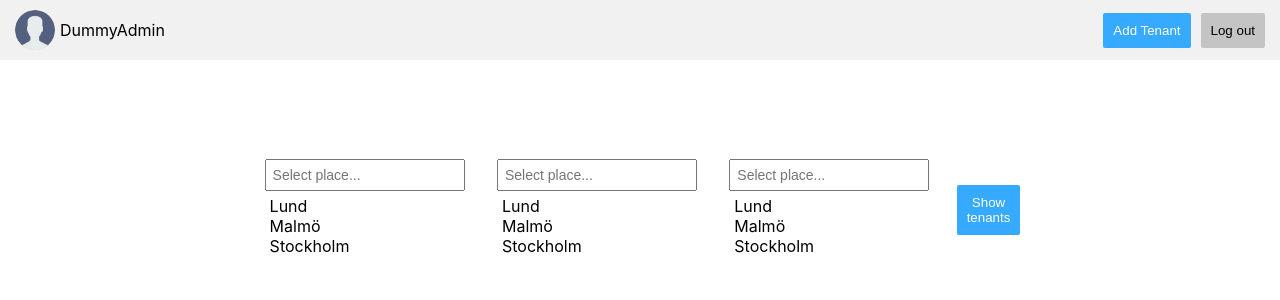
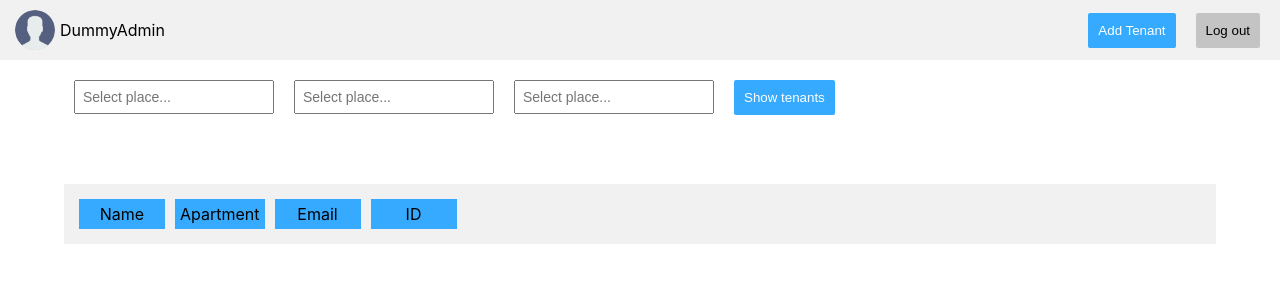
Before and after one commit to Claudiu-Ionel/LaundryDay, a React (Create React App) app: page /DBMS in a window 1280 px wide. Shown: the top 300 px of the page. Built offline with nearby package versions, Linux system fonts and the light colour scheme.

Commit message:
removed helmet for now , added tenants components in DBMS page

```diff
--- a/package.json
+++ b/package.json
@@ -13,7 +13,7 @@
     "mysql": "^2.18.1",
     "react": "^17.0.2",
     "react-dom": "^17.0.2",
-    "react-helmet": "^6.1.0",
+    "react-helmet-async": "^1.0.9",
     "react-scripts": "4.0.3",
     "web-vitals": "^1.1.2"
   },
--- a/src/App.js
+++ b/src/App.js
@@ -3,16 +3,16 @@ import './App.css';
 import RegistrationDBMS from './pages/Registration_DBMS.jsx'
 import LoginDBMS from './pages/Login_DBMS.jsx'
 import DBMS from './pages/DBMS';
-import { Helmet } from 'react-helmet';
+
 function App() {
   return (
-    <div className="App">
-      <Helmet>
-        <title>Våran Tvättstuga</title>
-      </Helmet>
+    <>
+      <div className="App">
         {/* <LoginDBMS /> */}
         <DBMS />
-    </div>
+      </div>
+    </>
+
   );
 }
 
--- a/src/Components/Dropdown_input/Dropdown_input.css
+++ b/src/Components/Dropdown_input/Dropdown_input.css
@@ -1,27 +1,41 @@
+#search-menu {
+  width: 90%;
+  display: flex;
+  flex-direction: row;
+  justify-content: flex-start;
+  align-items: flex-start;
+  margin-top: 20px;
+}
+
 .input-wrapper {
   display: flex;
   flex-direction: column;
   justify-content: center;
   margin: 0px 10px;
   position: relative;
-  width: 100%;
-  height: 300px;
 }
 
 input.dropdown_input {
-  padding: 6px;
+  padding: 7px;
   width: 200px;
+
   font-size: 14px;
 }
 
 .choice-list {
   display: flex;
+  visibility: hidden;
   flex-direction: column;
   align-items: flex-start;
   padding: 5px;
+  transition: visibility 0.1s;
 }
-#search-menu {
-  display: flex;
-  flex-direction: row;
-  align-items: center;
+
+input.dropdown_input:focus + .choice-list {
+  visibility: visible;
 }
+
+.choice-list span:hover {
+  cursor: pointer;
+  background-color: #35aafe;
+}
--- /dev/null
+++ b/src/Components/TenantSection/TenantSection.jsx
@@ -0,0 +1,17 @@
+import React from 'react';
+import './TenantsSection.css';
+const TenantSection = () => {
+  return (
+    <div id="tenants-section">
+      <div className="table-headers">
+        <div className="header">Name</div>
+        <div className="header">Apartment</div>
+        <div className="header">Email</div>
+        <div className="header">ID</div>
+      </div>
+      <div className="tenants"></div>
+    </div>
+  );
+};
+
+export default TenantSection;
--- /dev/null
+++ b/src/Components/TenantSection/TenantsSection.css
@@ -0,0 +1,18 @@
+#tenants-section {
+  width: 90%;
+  background-color: rgba(196, 196, 196, 0.24);
+  padding: 5px;
+}
+
+.table-headers {
+  display: flex;
+  flex-direction: row;
+  width: fit-content;
+  padding: 10px;
+}
+.header {
+  background-color: #35aafe;
+  padding: 5px;
+  min-width: 86px;
+  margin-right: 10px;
+}
--- a/src/Components/button/Button.css
+++ b/src/Components/button/Button.css
@@ -1,6 +1,6 @@
 .button {
   padding: 10px;
-  margin: 5px;
+  margin: 0px 10px;
   border-radius: 2px;
   background-color: #c4c4c4;
   cursor: pointer;
--- a/src/pages/DBMS.css
+++ b/src/pages/DBMS.css
@@ -36,11 +36,6 @@
   font-size: 20px;
 }
 
-.button {
-  width: fit-content;
-  padding: 10px;
-}
-
 #navbar {
   display: flex;
   padding: 5px 10px;
--- a/src/pages/DBMS.jsx
+++ b/src/pages/DBMS.jsx
@@ -3,7 +3,8 @@ import Admin from '../Components/Admin/Admin';
 import Button from '../Components/button/Button';
 import DropdownInput from '../Components/Dropdown_input/Dropdown_input';
 import './DBMS.css';
-import { Helmet } from 'react-helmet';
+// import { Helmet } from 'react-helmet-async';
+import TenantSection from '../Components/TenantSection/TenantSection';
 
 export default function DBMS() {
   const addTenant = (e) => {
@@ -18,6 +19,9 @@ export default function DBMS() {
     e.preventDefault();
     if (city && street && area) {
       console.log(city, street, area);
+      setCity('');
+      setStreet('');
+      setArea('');
     } else {
       return;
     }
@@ -27,7 +31,7 @@ export default function DBMS() {
   const [street, setStreet] = useState('');
   const [area, setArea] = useState('');
   return (
-    <> <Helmet><title>Våran Tvättstuga - admin</title></Helmet>
+    <>
       <nav id="navbar">
         <Admin admin={'DummyAdmin'} />
         <div className="navbar-buttons">
@@ -56,6 +60,7 @@ export default function DBMS() {
         />
         <Button text={'Show tenants'} eventHandler={showTenant} className={'button blue'}></Button>
       </form>
+      <TenantSection />
     </>
   );
 }
```
Also changed, not shown: 1 other file (tests, documents, lock files or other folders).
